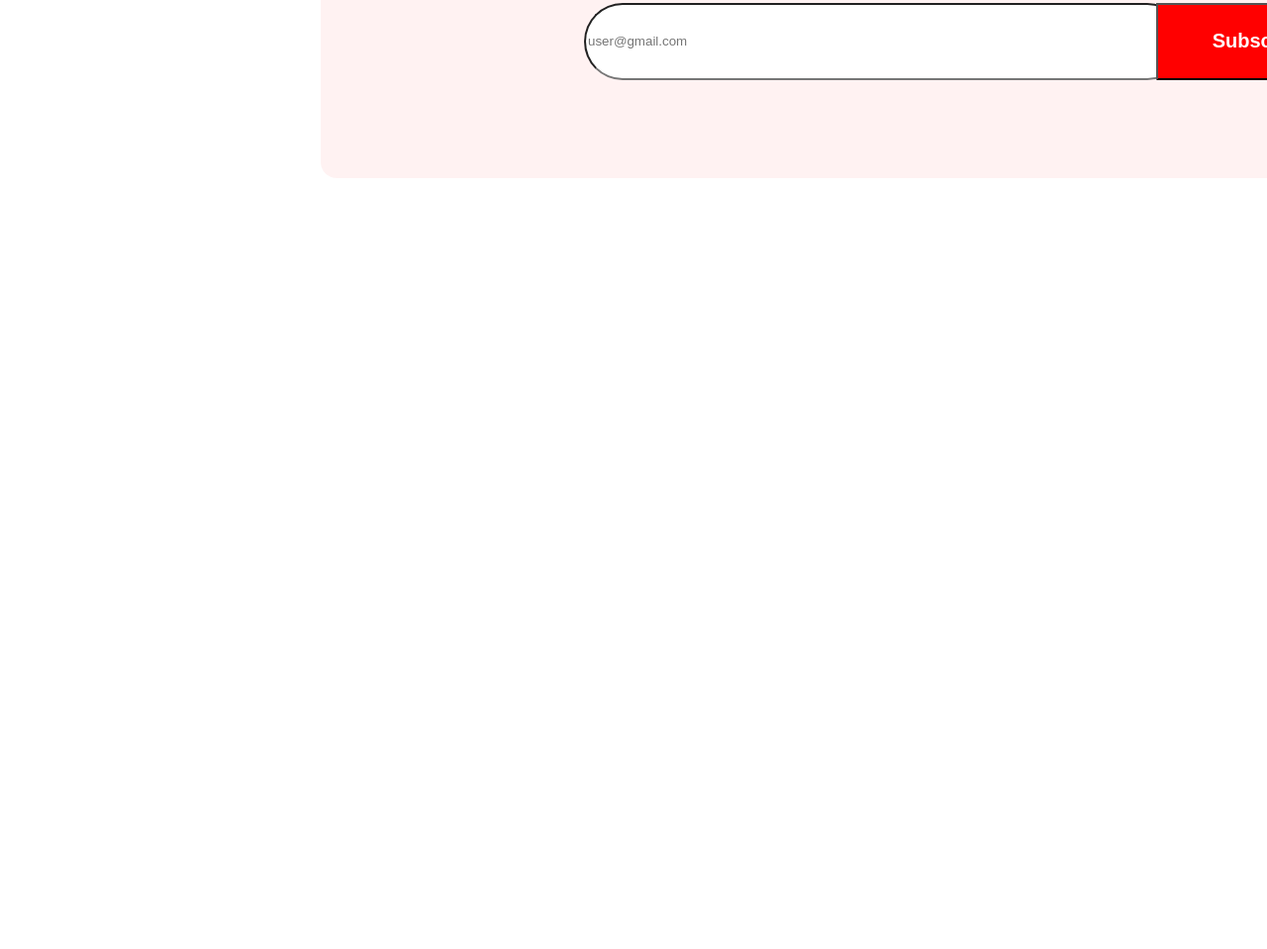
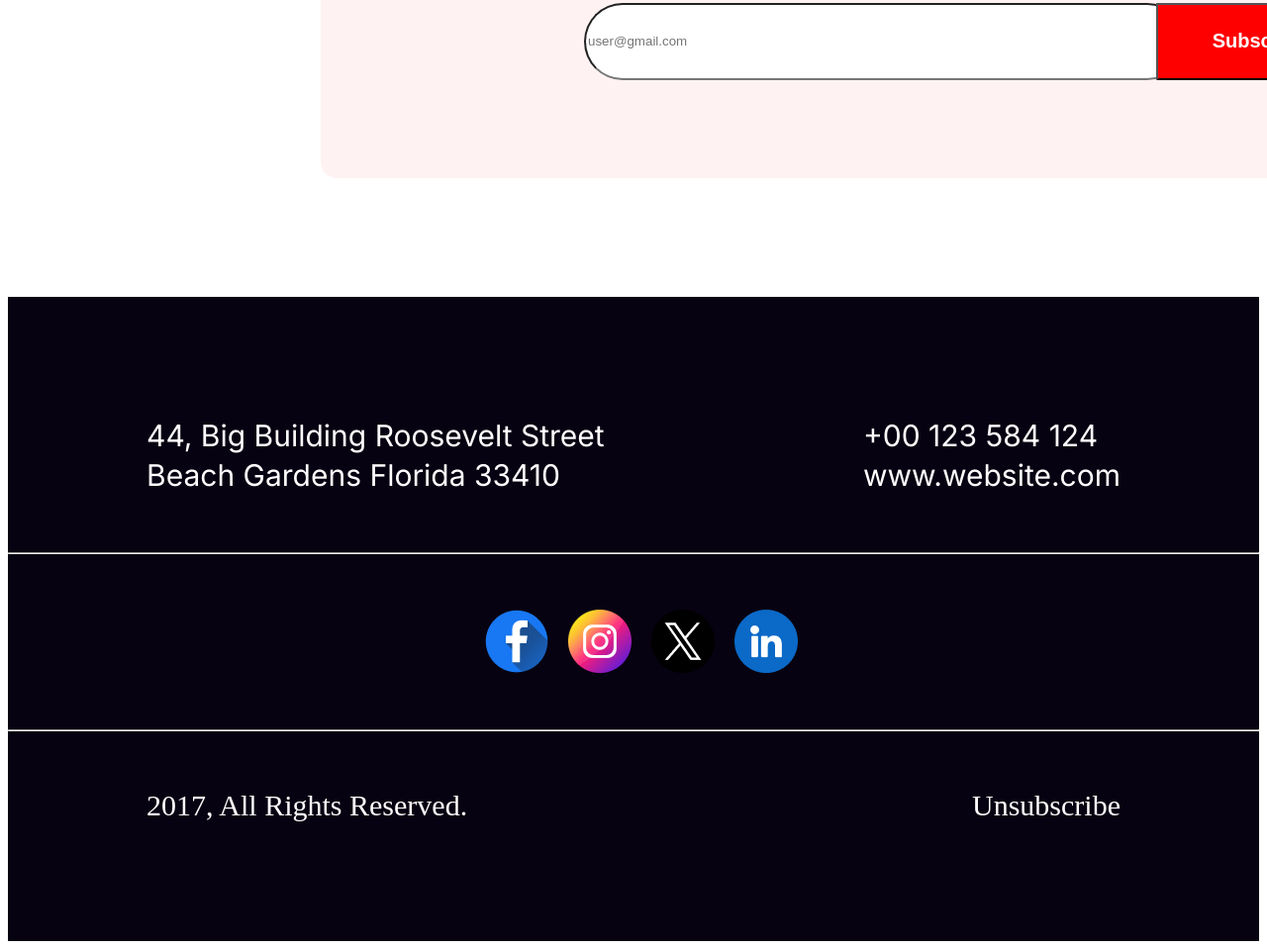
Before and after one commit to MritulAich/b9-a1, a plain HTML site: page index.html in a window 1280 px wide. Shown: the part 4178-5137 px from the top of the page at 99% size. Before the commit the page ends 4478 px from the top, so only its background shows below. Drawn offline with Linux system fonts and the light colour scheme.

Commit message:
footer added

```diff
--- a/index.html
+++ b/index.html
@@ -8,6 +8,7 @@
  <link rel="preconnect" href="https://fonts.googleapis.com">
 <link rel="preconnect" href="https://fonts.gstatic.com" crossorigin>
 <link href="https://fonts.googleapis.com/css2?family=Inter&family=Merriweather:wght@700&display=swap" rel="stylesheet">
+
 </head>
 
 <body>
@@ -61,8 +62,26 @@
       <input class="email" type="email" name="" id="" placeholder="user@gmail.com">
       <button class="s-btn"><h2>Subscribe</h2></button>
     </div>
+    </section>
+</main>
+<footer class="footer">
+   <address class="address">44, Big Building Roosevelt Street <br> Beach Gardens Florida 33410
 
-    </section>
- </main>
+  <div class="contact"> +00 123 584 124 <br>
+    www.website.com </div></address>
+    <hr>
+ <div class="icon">
+    <img src="./resources/Facebook.png">
+    <img src="./resources/Instagram.png">
+    <img src="./resources/Twitter.png">
+    <img src="./resources/Linkedin.png">
+ </div>
+ <hr>
+
+ <div class="last">
+ <div>
+    2017, All Rights Reserved. </div>
+    Unsubscribe</div>
+</footer>
 </body>
 </html>
--- a/style.css/new.css
+++ b/style.css/new.css
@@ -185,7 +185,7 @@
 }
 
 .s-btn {
-    border-radius: 0px 50px 50px 0px ;
+    border-radius: 0px 50px 50px 0px;
     color: #FFF;
     width: 210px;
     height: 78px;
@@ -193,8 +193,46 @@
     margin-left: -30px;
 }
 
-.complex{
+.complex {
     display: flex;
     justify-content: center;
+}
+
+/* section ended */
+
+.footer {
+    color: #FFF;
+    background-color: #070211;
+    width: 100%;
+    margin: auto;
+}
+
+.address {
+    padding-top: 120px;
+    padding-left: 140px;
+    padding-right: 140px;
+    padding-bottom: 50px;
+    font-family: 'Inter', sans-serif;
+    font-style: normal;
+    font-size: 30px;
+    font-weight: 500;
+    line-height: 40px;
+    display: flex;
+    justify-content: space-between;
 
 }
+.icon{
+    display: flex;
+    justify-content: center;
+    gap: 20px;
+    padding:48px 632px 48px 640px;
+}
+
+.last {
+    padding:50px 140px 120px 140px ;
+    font-size: 30px;
+    font-style: normal;
+    font-weight: 500;
+    display: flex;
+    justify-content: space-between;
+}
```
